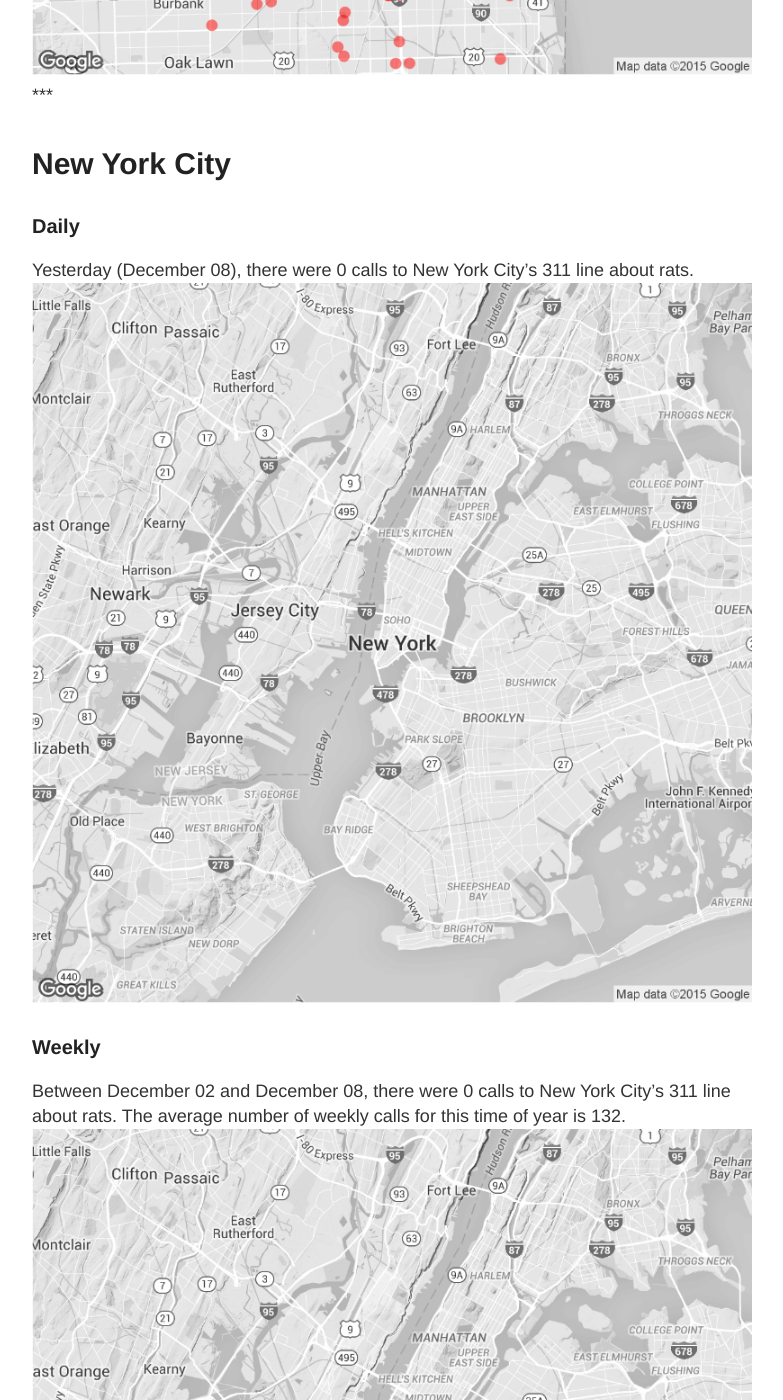
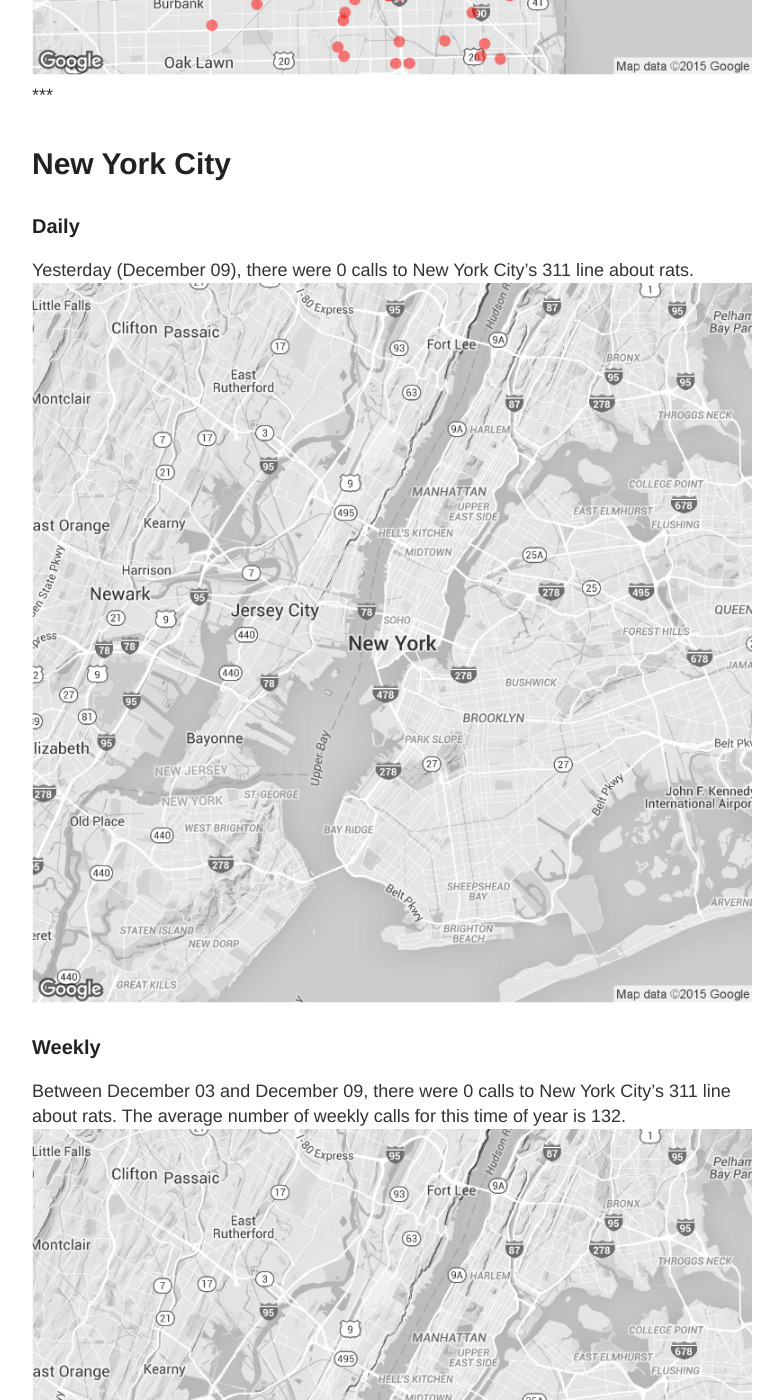
Before and after one commit to DanielHadley/ratmaps, a Jekyll site: the page built from daily.md, in a window 1280 px wide and 1400 px high, scrolled down 1986 px. Shown: the whole window, without its empty margins (248-1031 px from the left). Built offline with Jekyll 4.4.1, drawn with Linux system fonts in a browser that asks for light colours; comment, search, counter and statistics services are not loaded; some of the changed text lies outside the part shown.

Commit message:
Daily Maps

```diff
--- a/daily.md
+++ b/daily.md
@@ -15,22 +15,22 @@
 
 ### Daily
 
-Yesterday (December 08), there were 88 calls to Chicago's 311 line about rats.
+Yesterday (December 09), there were 115 calls to Chicago's 311 line about rats.
 ![Chicago rat calls to 311 weekly map]({{ site.cityimages }}/daily/Chicago_Rat_Map_Daily.png)
 
 ### Weekly
-Between December 02 and December 08, there were 585 calls to Chicago's 311 line about rats. The average number of weekly calls for this time of year is 358.
+Between December 03 and December 09, there were 629 calls to Chicago's 311 line about rats. The average number of weekly calls for this time of year is 358.
 ![Chicago rat calls to 311 weekly map]({{ site.cityimages }}/daily/Chicago_Rat_Map_Weekly.png)
 ***
 # New York City <a id="nyc"><a>
 
 ### Daily
 
-Yesterday (December 08), there were 0 calls to New York City's 311 line about rats.
+Yesterday (December 09), there were 0 calls to New York City's 311 line about rats.
 ![NYC rat calls to 311 weekly map]({{ site.cityimages }}/daily/NYC_Rat_Map_Daily.png)
 
 ### Weekly
-Between December 02 and December 08, there were 0 calls to New York City's 311 line about rats. The average number of weekly calls for this time of year is 132.
+Between December 03 and December 09, there were 0 calls to New York City's 311 line about rats. The average number of weekly calls for this time of year is 132.
 ![NYC rat calls to 311 weekly map]({{ site.cityimages }}/daily/NYC_Rat_Map_Weekly.png)
 
 Each red dot represents one call about a rat seen in that location. The dots are transparent, so multiple calls from one location will be seen as a solid dot. The usual caveats apply: more calls do not necessarily mean that there are more rats in that location than other parts of the city. A cluster of dots could indicate that one resident is unusually vocal about rodents in his or her neighborhood. Also, more densely populated neighborhoods tend to make more calls to 311.
```
Also changed, not shown: images/pages/daily/Chicago_Rat_Map_Daily.png, images/pages/daily/Chicago_Rat_Map_Weekly.png, images/pages/daily/NYC_Rat_Map_Daily.png, images/pages/daily/NYC_Rat_Map_Weekly.png.
